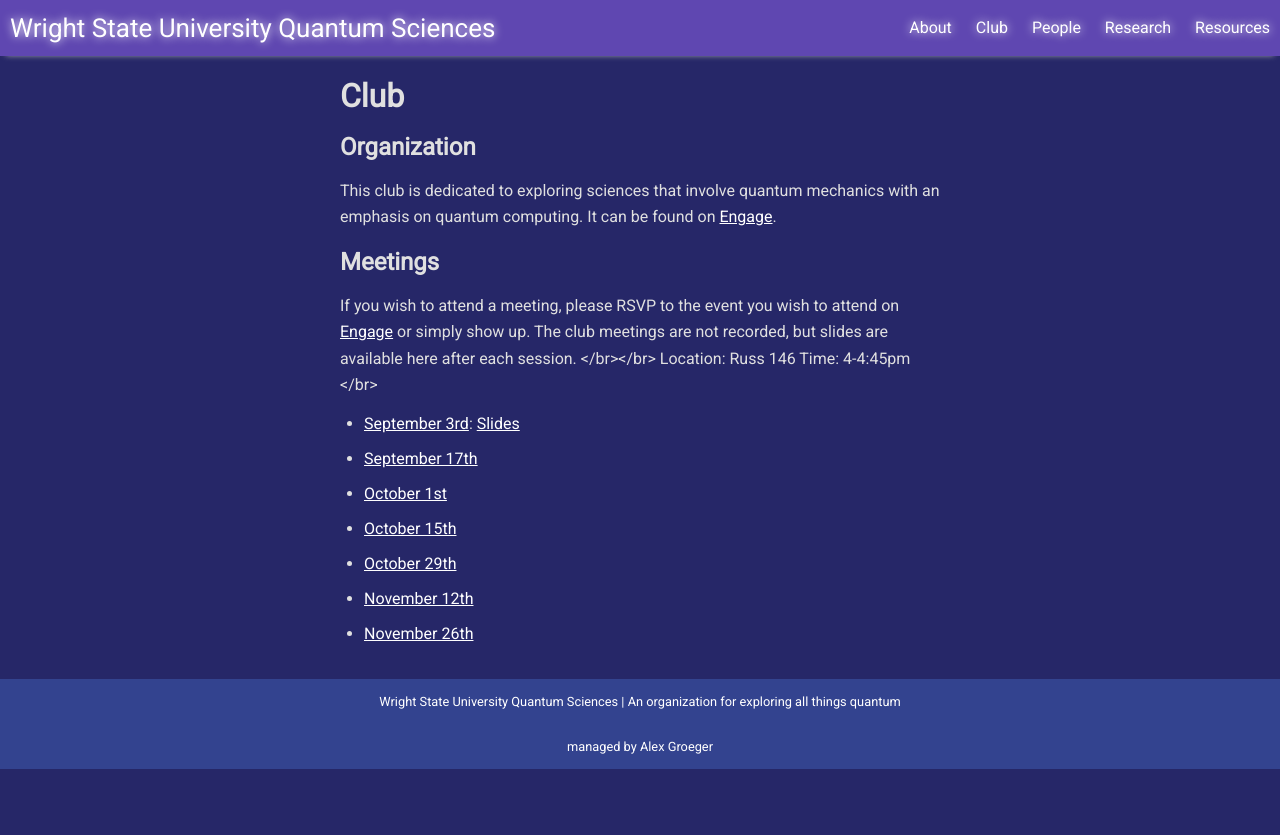
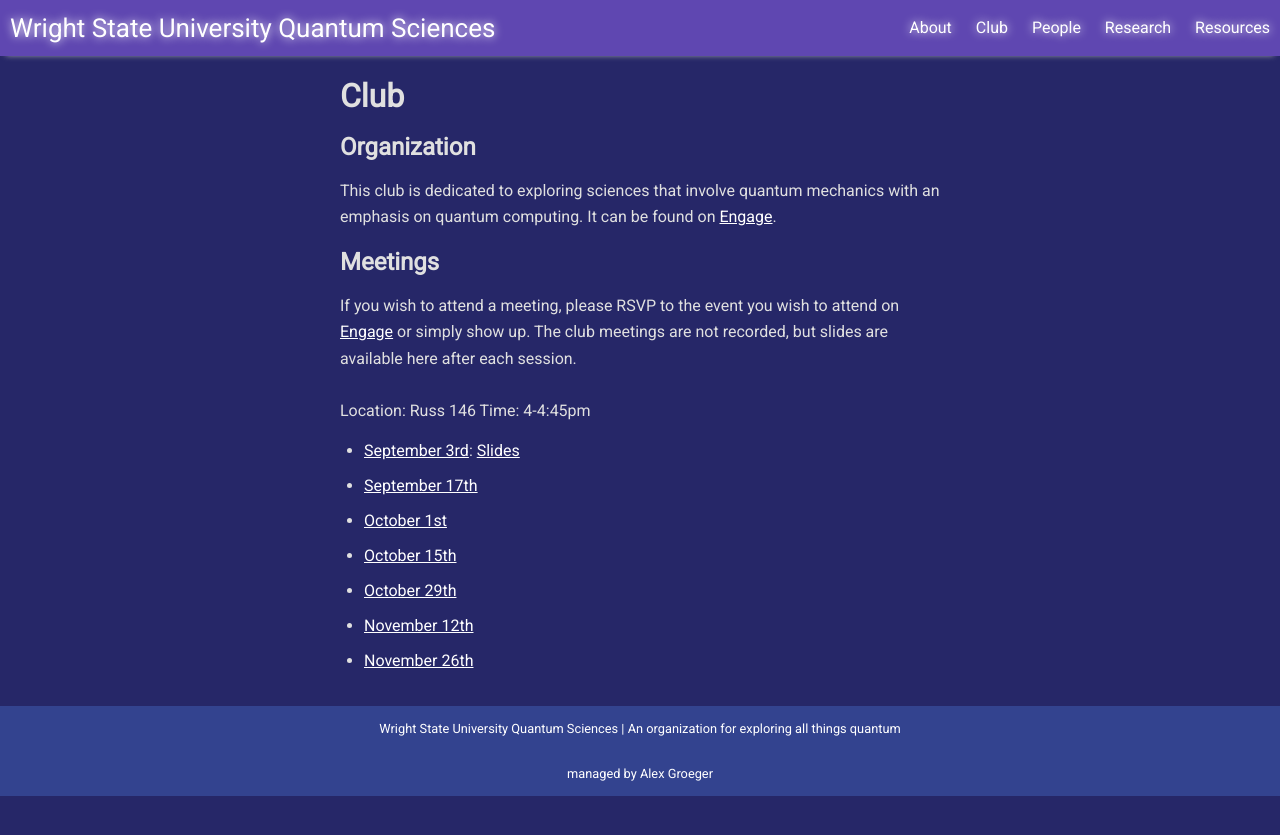
Before and after one commit to WSU-Quantum-Sciences/wsu-quantum-sciences.github.io, a Jekyll site: the page built from pages/club.md, in a window 1280 px wide. Shown: the top 835 px of the page. Built offline with Jekyll 4.4.1, drawn with Linux system fonts in a browser that asks for light colours; nearby versions of some CDN libraries.

Commit message:
fix newlines

```diff
--- a/pages/club.md
+++ b/pages/club.md
@@ -9,10 +9,10 @@ This club is dedicated to exploring sciences that involve quantum mechanics with
 
 ## Meetings
 If you wish to attend a meeting, please RSVP to the event you wish to attend on [Engage](https://wright.campuslabs.com/engage/organization/wsuquantum/events) or simply show up. The club meetings are not recorded, but slides are available here after each session.
-</br></br>
+<br /><br />
 Location: Russ 146
 Time: 4-4:45pm
-</br>
+<br />
 
 - [September 3rd](https://wright.campuslabs.com/engage/event/10273676): [Slides](https://raidermailwright-my.sharepoint.com/:p:/g/personal/groeger_2_wright_edu/EQOdpAg7OndNp7uw2EaAn7wBMcaf9ozBT0Xu8fb5CbmAQQ?e=sY3HVq)
 - [September 17th](https://wright.campuslabs.com/engage/event/10273677)
```
